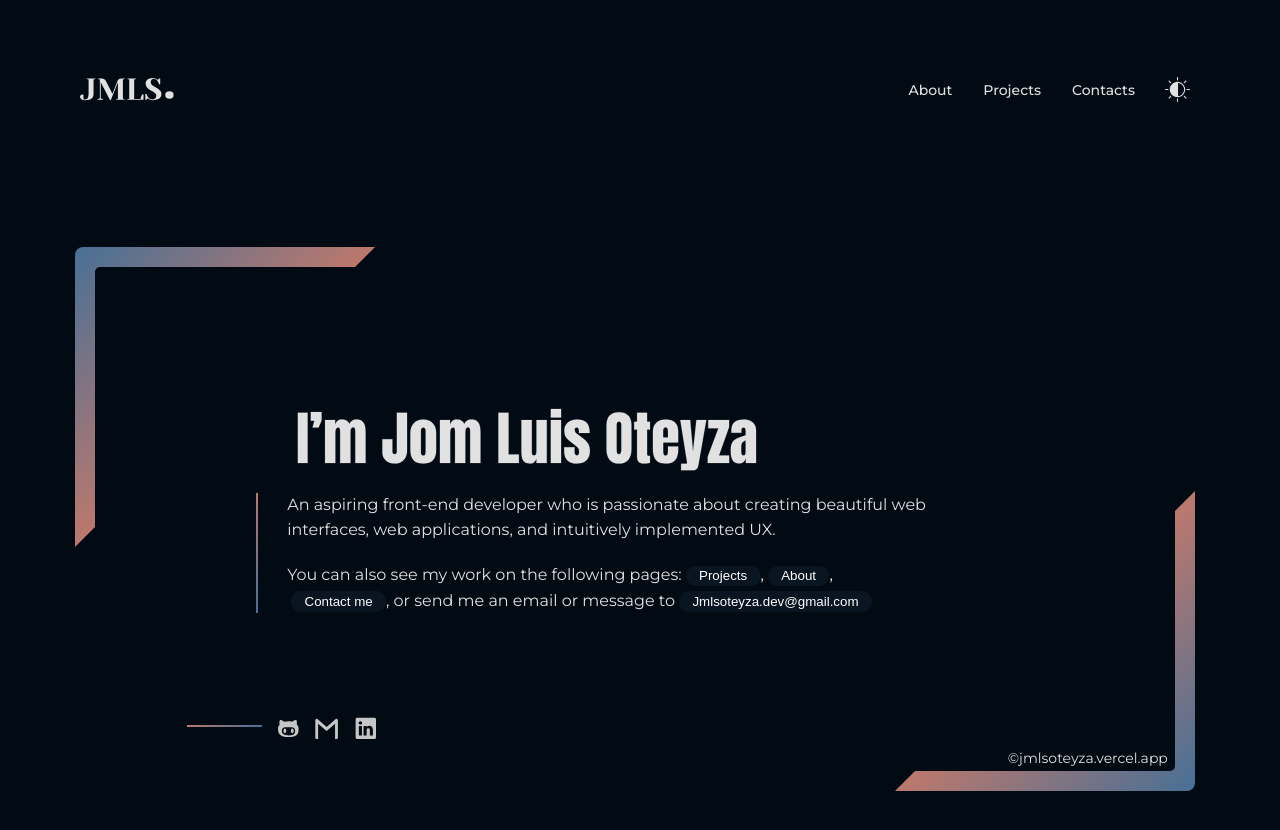
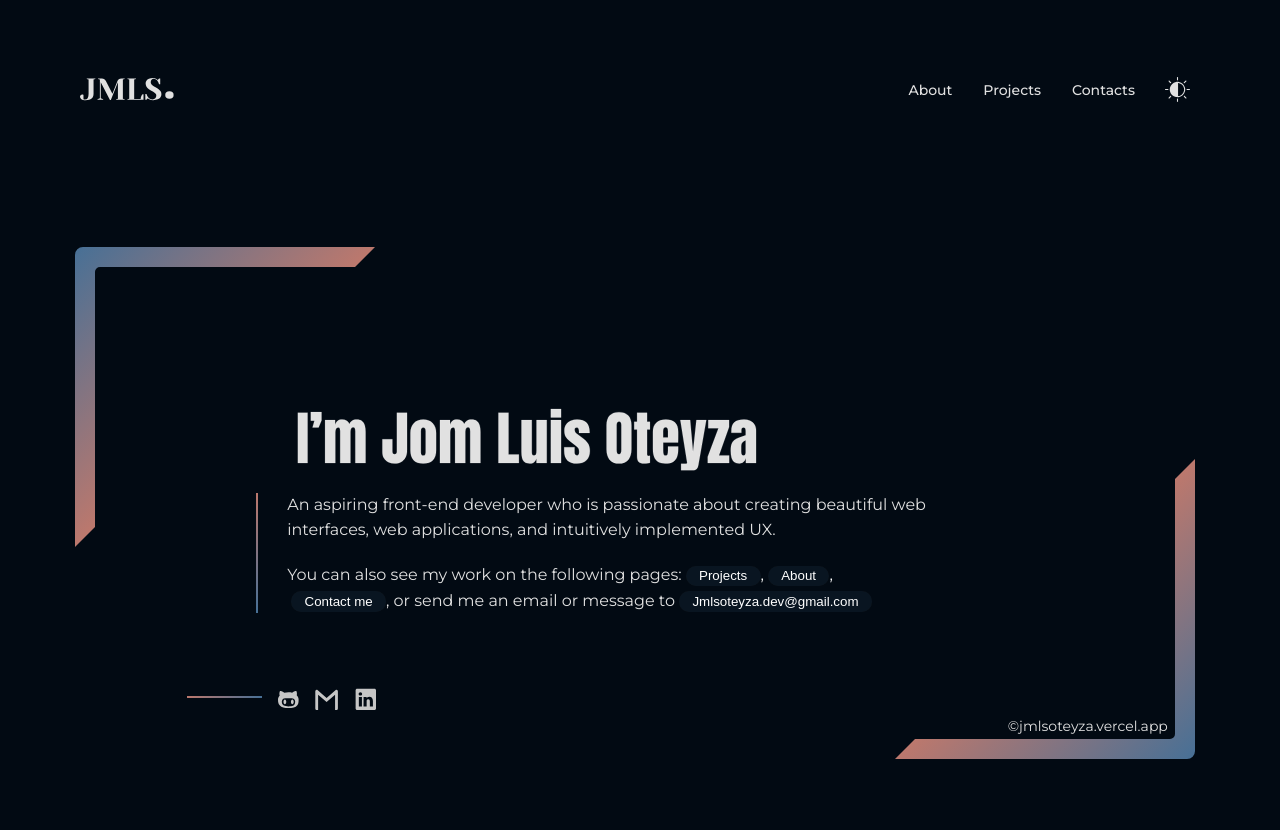
Before and after one commit to jmlsoteyza/portfolio, a React (Vite) app: page / in a window 1280 px wide. Shown: the top 830 px of the page. Built offline with nearby package versions, Linux system fonts and the light colour scheme.

Commit message:
fix motion bug

```diff
--- a/src/Components/About/About.jsx
+++ b/src/Components/About/About.jsx
@@ -18,8 +18,8 @@ const About = () => {
         initial={{ opacity: 0 }}
         animate={{ opacity: 1 }}
         exit={{ opacity: 0 }}
-        transition={{ duration: 0.5, ease: "easeIn" }}
-        style={{ position: "absolute", width: "99.5%" }}
+        transition={{ duration: 0.40 }}
+        style={{  width: "99.5%" }}
       >
         <section className="about-inner_container">
           <div className="aboutme-header">
--- a/src/Components/Contact/Contact.jsx
+++ b/src/Components/Contact/Contact.jsx
@@ -21,8 +21,8 @@ const Contact = () => {
         initial={{ opacity: 0 }}
         animate={{ opacity: 1 }}
         exit={{ opacity: 0 }}
-        transition={{ duration: 0.5, ease: "easeIn" }}
-        style={{ position: "absolute", width: "99.5%" }}
+        transition={{ duration: 0.40 }}
+        style={{  width: "99.5%" }}
       >
         <div className="Contact-inner_container">
           <div className="Contact-header">
--- a/src/Components/Home/Home.jsx
+++ b/src/Components/Home/Home.jsx
@@ -40,8 +40,8 @@ const Home = () => {
       initial={{ opacity: 0 }}
       animate={{ opacity: 1 }}
       exit={{ opacity: 0 }}
-      transition={{ duration: 0.5, ease: "easeIn" }}
-      style={{ position: "absolute", width: "99.23%" }}
+      transition={{ duration: 0.40 }}
+      style={{ width: "99.23%" }}
     >
       <section className="home">
         <HomeSideLines currentColor={currentColor} />
--- a/src/Components/Projects/Projects.jsx
+++ b/src/Components/Projects/Projects.jsx
@@ -44,8 +44,8 @@ const Projects = () => {
       initial={{ opacity: 0 }}
       animate={{ opacity: 1 }}
       exit={{ opacity: 0 }}
-      transition={{ duration: 0.5, ease: "easeIn" }}
-      style={{ position: "absolute" }}
+      transition={{ duration: 0.40}}
+
       id={theme}
     >
       <section className="Projects-inner_container">
--- a/src/Styles/_about.scss
+++ b/src/Styles/_about.scss
@@ -1,3 +1,6 @@
+.About-container {
+  padding-bottom: 10.8rem;
+}
 .about-inner_container {
   max-width: 70rem;
   width: 100%;
--- a/src/Styles/_contact.scss
+++ b/src/Styles/_contact.scss
@@ -1,3 +1,6 @@
+.Contact-container {
+  padding-bottom: 6.36rem;
+}
 .Contact-inner_container {
   max-width: 70rem;
   width: 100%;
--- a/src/Styles/_home.scss
+++ b/src/Styles/_home.scss
@@ -5,7 +5,8 @@
   border-radius: 0.3rem;
   display: block;
   color: #e1e1e1;
-  height: calc(100vh - 16rem);
+  height: 100%;
+  padding-bottom: 1.85rem;
 }
 .test456 {
   position: relative;
@@ -15,8 +16,7 @@
   max-width: 70rem;
   margin: 4.2rem auto;
   position: relative;
-  max-height: 37rem;
-  height: 100%;
+  height: 37rem;
 }
 .inner-container {
   display: flex;
--- a/src/Styles/_mode-layout.scss
+++ b/src/Styles/_mode-layout.scss
@@ -1,13 +1,10 @@
 .main-component {
-  height: 100vh;
+  height: 100%;
 }
 #dark {
   transition: all 0.5s ease;
 }
 #light {
-  .Home-container {
-    background-color: #e1e1e1;
-  }
   background-color: #e1e1e1;
   transition: all 0.5s ease;
   // navbar
--- a/src/Styles/_responsive-layout.scss
+++ b/src/Styles/_responsive-layout.scss
@@ -238,7 +238,6 @@
     gap: 0.75rem;
   }
   #light .Contact-container {
-    height: 120vh;
     background-color: #e1e1e1;
   }
 }
@@ -372,35 +371,21 @@
 }
 
 // width and height
-@media (max-height: 845px) {
-  .main-component {
-    height: 118vh;
+@media (max-height: 800px) {
+  .home {
+    height: 32rem;
+  }
+  .About-container {
+    padding-bottom: 5rem;
+  }
+}
+@media (max-height: 750px) {
+  .home {
+    margin: 2.2rem auto;
   }
 }
 @media (max-height: 700px) {
-  .Home-container {
-    height: 80vh;
-  }
-  .main-component {
-    height: 125vh;
-  }
-  .info-logo_left {
-    left: 1.5rem;
-  }
-  .info-logo_right {
-    right: 2.75rem;
+  .home {
+    height: 30rem;
   }
 }
-@media screen and (max-width: 480px), screen and (max-height: 650px) {
-  .Home-container {
-    height: 80vh;
-  }
-  .main-component {
-    height: 125vh;
-  }
-}
-@media (max-height: 600px) {
-  .main-component {
-    height: 140vh;
-  }
-}
--- a/src/Styles/index.css
+++ b/src/Styles/index.css
@@ -2,6 +2,10 @@
 @import url("https://fonts.googleapis.com/css2?family=Inter:wght@400;500;600;700;800&family=Open+Sans:wght@400;500;600;800&display=swap");
 @import url("https://fonts.googleapis.com/css2?family=Oswald:wght@400;500;600;700&display=swap");
 @import url("https://fonts.googleapis.com/css2?family=Fira+Code&family=Fira+Mono&display=swap");
+.About-container {
+  padding-bottom: 10.8rem;
+}
+
 .about-inner_container {
   max-width: 70rem;
   width: 100%;
@@ -164,7 +168,8 @@
   border-radius: 0.3rem;
   display: block;
   color: #e1e1e1;
-  height: calc(100vh - 16rem);
+  height: 100%;
+  padding-bottom: 1.85rem;
 }
 
 .test456 {
@@ -176,8 +181,7 @@
   max-width: 70rem;
   margin: 4.2rem auto;
   position: relative;
-  max-height: 37rem;
-  height: 100%;
+  height: 37rem;
 }
 
 .inner-container {
@@ -817,7 +821,7 @@ nav {
   }
 }
 .main-component {
-  height: 100vh;
+  height: 100%;
 }
 
 #dark {
@@ -827,9 +831,6 @@ nav {
 #light {
   background-color: #e1e1e1;
   transition: all 0.5s ease;
-}
-#light .Home-container {
-  background-color: #e1e1e1;
 }
 #light .Link-color,
 #light .inner-container-text {
@@ -926,6 +927,10 @@ nav {
 #light .credit-portfolio-link {
   color: #111;
   font-weight: 500;
+}
+
+.Contact-container {
+  padding-bottom: 6.36rem;
 }
 
 .Contact-inner_container {
@@ -1269,7 +1274,6 @@ nav {
     gap: 0.75rem;
   }
   #light .Contact-container {
-    height: 120vh;
     background-color: #e1e1e1;
   }
 }
@@ -1394,36 +1398,22 @@ nav {
     margin-top: -6rem;
   }
 }
-@media (max-height: 845px) {
-  .main-component {
-    height: 118vh;
+@media (max-height: 800px) {
+  .home {
+    height: 32rem;
+  }
+  .About-container {
+    padding-bottom: 5rem;
+  }
+}
+@media (max-height: 750px) {
+  .home {
+    margin: 2.2rem auto;
   }
 }
 @media (max-height: 700px) {
-  .Home-container {
-    height: 80vh;
-  }
-  .main-component {
-    height: 125vh;
-  }
-  .info-logo_left {
-    left: 1.5rem;
-  }
-  .info-logo_right {
-    right: 2.75rem;
-  }
-}
-@media screen and (max-width: 480px), screen and (max-height: 650px) {
-  .Home-container {
-    height: 80vh;
-  }
-  .main-component {
-    height: 125vh;
-  }
-}
-@media (max-height: 600px) {
-  .main-component {
-    height: 140vh;
+  .home {
+    height: 30rem;
   }
 }
 @font-face {
@@ -1575,4 +1565,5 @@ a {
 .About-container {
   width: 100%;
   margin: 0;
-}
+  height: 100%;
+}
--- a/src/Styles/index.scss
+++ b/src/Styles/index.scss
@@ -155,4 +155,5 @@ a {
 .About-container {
   width: 100%;
   margin: 0;
+  height: 100%;
 }
```
